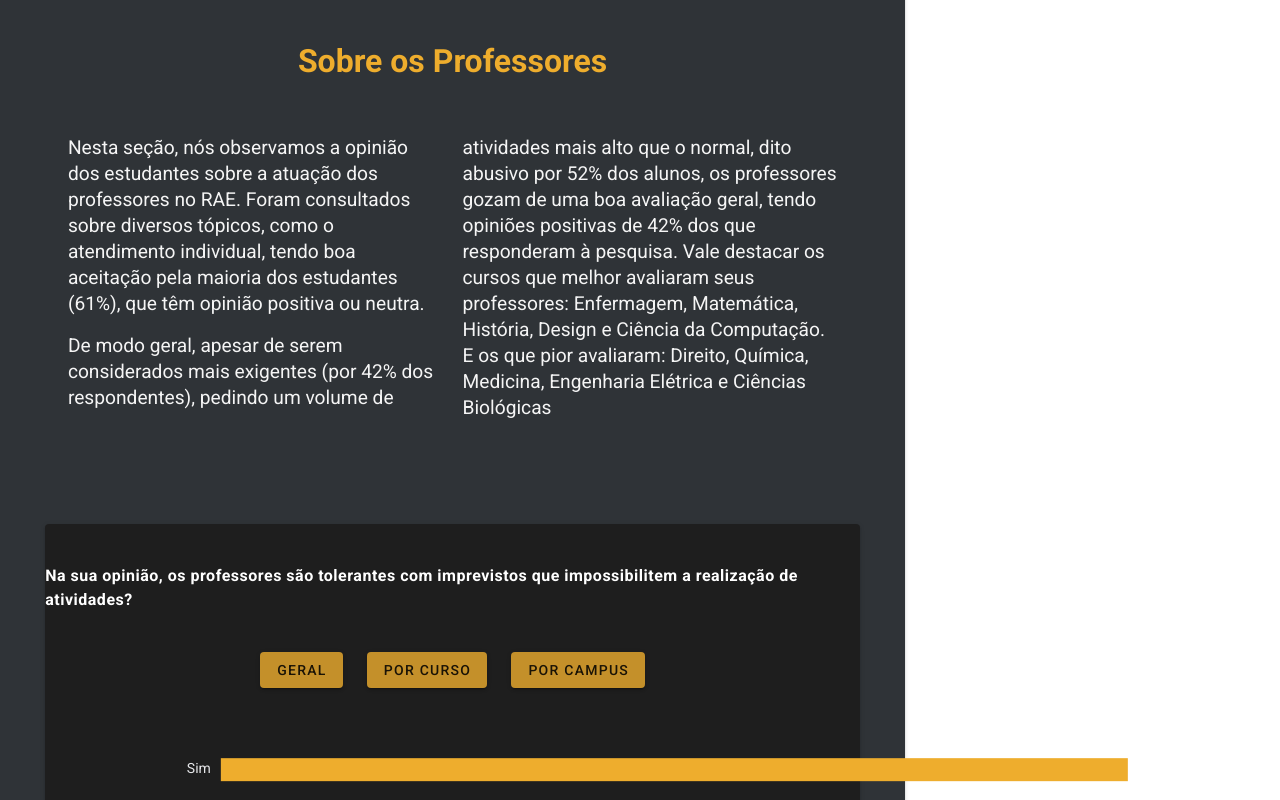
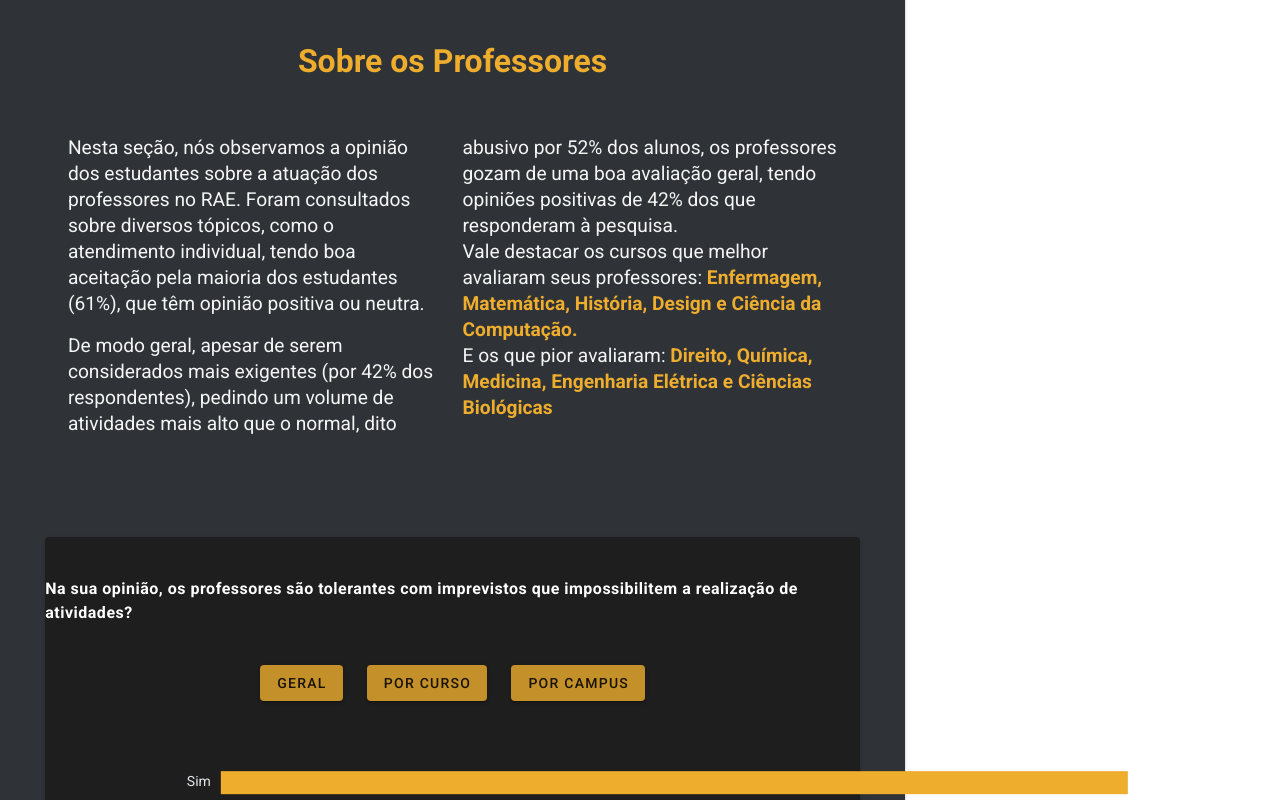
Before and after one commit to leleoveiga/datablo-vue, a Vue app: page / in a window 1280 px wide. Shown: the part 7580-8380 px from the top of the page. Built offline with nearby package versions, Linux system fonts and the light colour scheme.

Commit message:
fix fonte negrito e com cor

```diff
--- a/src/components/pages/SobreProfessores/SobreProfessores.vue
+++ b/src/components/pages/SobreProfessores/SobreProfessores.vue
@@ -14,10 +14,16 @@
 				respondentes), pedindo um volume de atividades mais alto que o normal,
 				dito abusivo por 52% dos alunos, os professores gozam de uma boa
 				avaliação geral, tendo opiniões positivas de 42% dos que responderam à
-				pesquisa. Vale destacar os cursos que melhor avaliaram seus professores:
-				Enfermagem, Matemática, História, Design e Ciência da Computação. E os
-				que pior avaliaram: Direito, Química, Medicina, Engenharia Elétrica e
-				Ciências Biológicas
+				pesquisa.<br />Vale destacar os cursos que melhor avaliaram seus
+				professores:
+				<strong
+					>Enfermagem, Matemática, História, Design e Ciência da
+					Computação.</strong
+				><br />E os que pior avaliaram:
+				<strong
+					>Direito, Química, Medicina, Engenharia Elétrica e Ciências
+					Biológicas</strong
+				>
 			</p>
 		</div>
 	</div>
```
